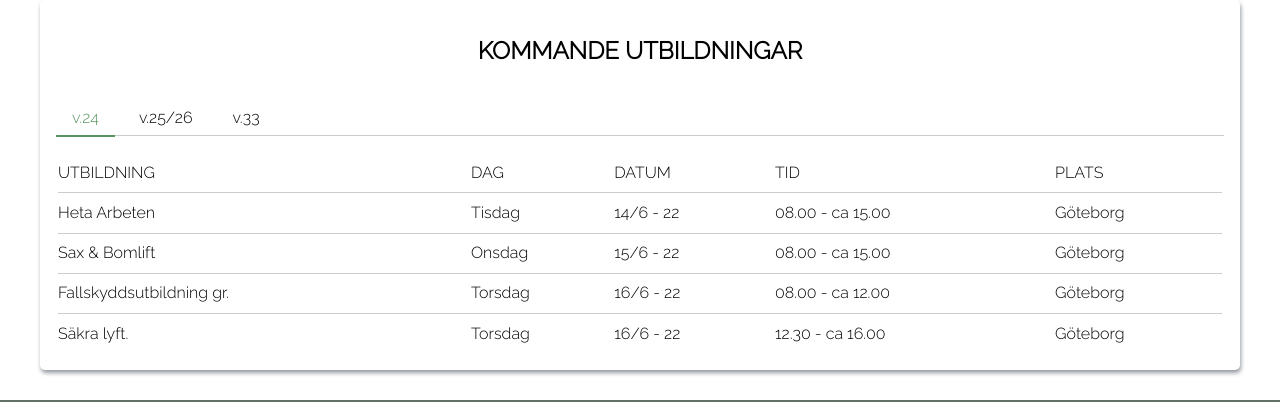
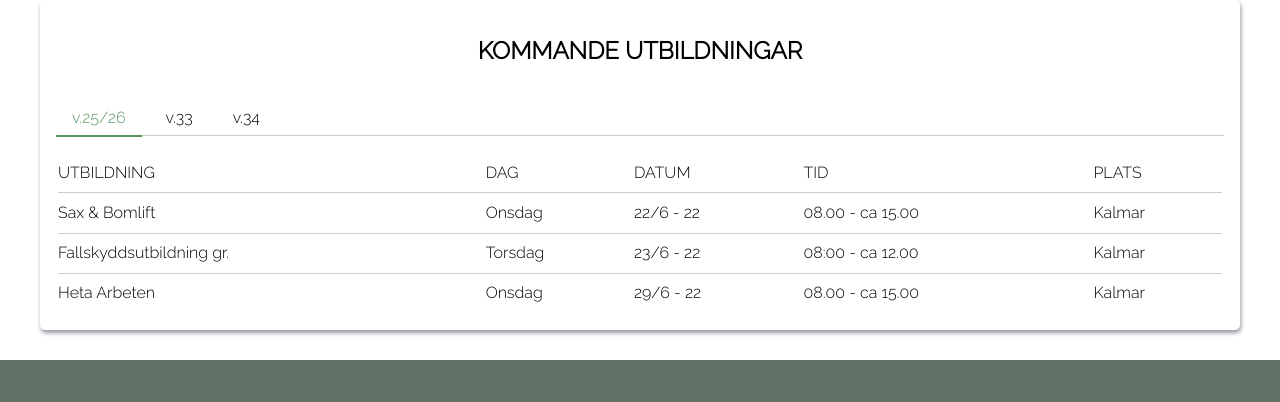
Before and after one commit to feliciavonbraun/vbu-ab, a React (Create React App) app: page / in a window 1280 px wide. Shown: the part 3146-3548 px from the top of the page. Built offline with nearby package versions, Linux system fonts and the light colour scheme.

Commit message:
update schedule

```diff
--- a/src/components/interfaces/educations.tsx
+++ b/src/components/interfaces/educations.tsx
@@ -9,6 +9,13 @@ function createData(
 }
 
 const educations33 = [
+  createData(
+    "Allmän Ställning",
+    "Måndag",
+    "15/8 - 22",
+    "08.00 - ca 16.00",
+    "Borås"
+  ),
   createData(
     "Heta Arbeten",
     "Tisdag",
@@ -30,37 +37,39 @@ const educations33 = [
     "08.00 - ca 12.00",
     "Borås"
   ),
+  createData("Säkra lyft", "Torsdag", "18/8 - 22", "12.30 - ca 16.00", "Borås"),
 ];
 
-const educations24 = [
+const educations34 = [
+  createData(
+    "Allmän Ställning",
+    "Måndag",
+    "22/8 - 22",
+    "08.00 - ca 16.00",
+    "Skene"
+  ),
   createData(
     "Heta Arbeten",
     "Tisdag",
-    "14/6 - 22",
+    "23/8 - 22",
     "08.00 - ca 15.00",
-    "Göteborg"
+    "Skene"
   ),
   createData(
     "Sax & Bomlift",
     "Onsdag",
-    "15/6 - 22",
+    "24/8 - 22",
     "08.00 - ca 15.00",
-    "Göteborg"
+    "Skene"
   ),
   createData(
     "Fallskyddsutbildning gr.",
     "Torsdag",
-    "16/6 - 22",
+    "25/8 - 22",
     "08.00 - ca 12.00",
-    "Göteborg"
+    "Skene"
   ),
-  createData(
-    "Säkra lyft.",
-    "Torsdag",
-    "16/6 - 22",
-    "12.30 - ca 16.00",
-    "Göteborg"
-  ),
+  createData("Säkra lyft", "Torsdag", "25/8 - 22", "12.30 - ca 16.00", "Skene"),
 ];
 
 const educations25 = [
@@ -87,4 +96,4 @@ const educations25 = [
   ),
 ];
 
-export { educations33, educations25, educations24 };
+export { educations33, educations25, educations34 };
--- a/src/components/main/schedule.tsx
+++ b/src/components/main/schedule.tsx
@@ -4,14 +4,10 @@ import { useState } from "react";
 import {
   educations25,
   educations33,
-  educations24,
+  educations34,
 } from "../interfaces/educations";
 
 const allDatas = [
-  {
-    week: "v.24",
-    weeklyEducations: educations24,
-  },
   {
     week: "v.25/26",
     weeklyEducations: educations25,
@@ -19,6 +15,10 @@ const allDatas = [
   {
     week: "v.33",
     weeklyEducations: educations33,
+  },
+  {
+    week: "v.34",
+    weeklyEducations: educations34,
   },
 ];
 
```
